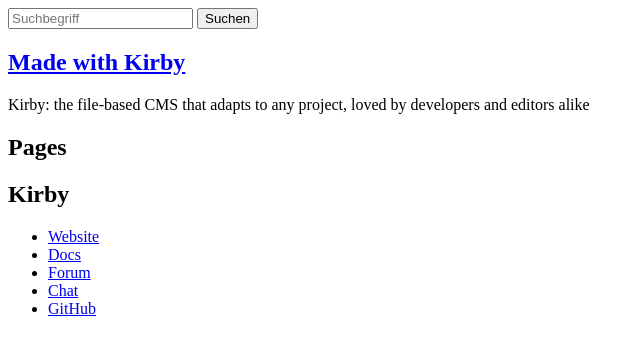
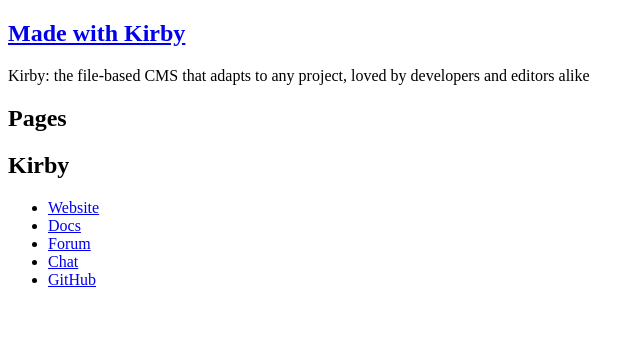
Before and after one commit to severinlx/vacationFrontEnd, a PHP site: the page made by site/templates/home.php in a window 1280 px wide. Shown: the top 355 px of the page, without its empty margins (0-644 px from the left). Run offline with PHP 8.4, Linux system fonts and the light colour scheme; the template is opened without the code that fills it, so the values that code supplies are empty.

Commit message:
Add files via upload
- changed search page

```diff
--- a/site/templates/home.php
+++ b/site/templates/home.php
@@ -14,10 +14,6 @@
 
 <main>
    <?php snippet('intro') ?>
-<kirby-form-field>
-  <input kirby-input placeholder="Suchbegriff" name="Suchbegriff" type="Suchbegriff"/>
-  <button kirby-button>Suchen</button>
-</kirby-form-field>
    <?php snippet('search') ?>
 
 </main>
```
